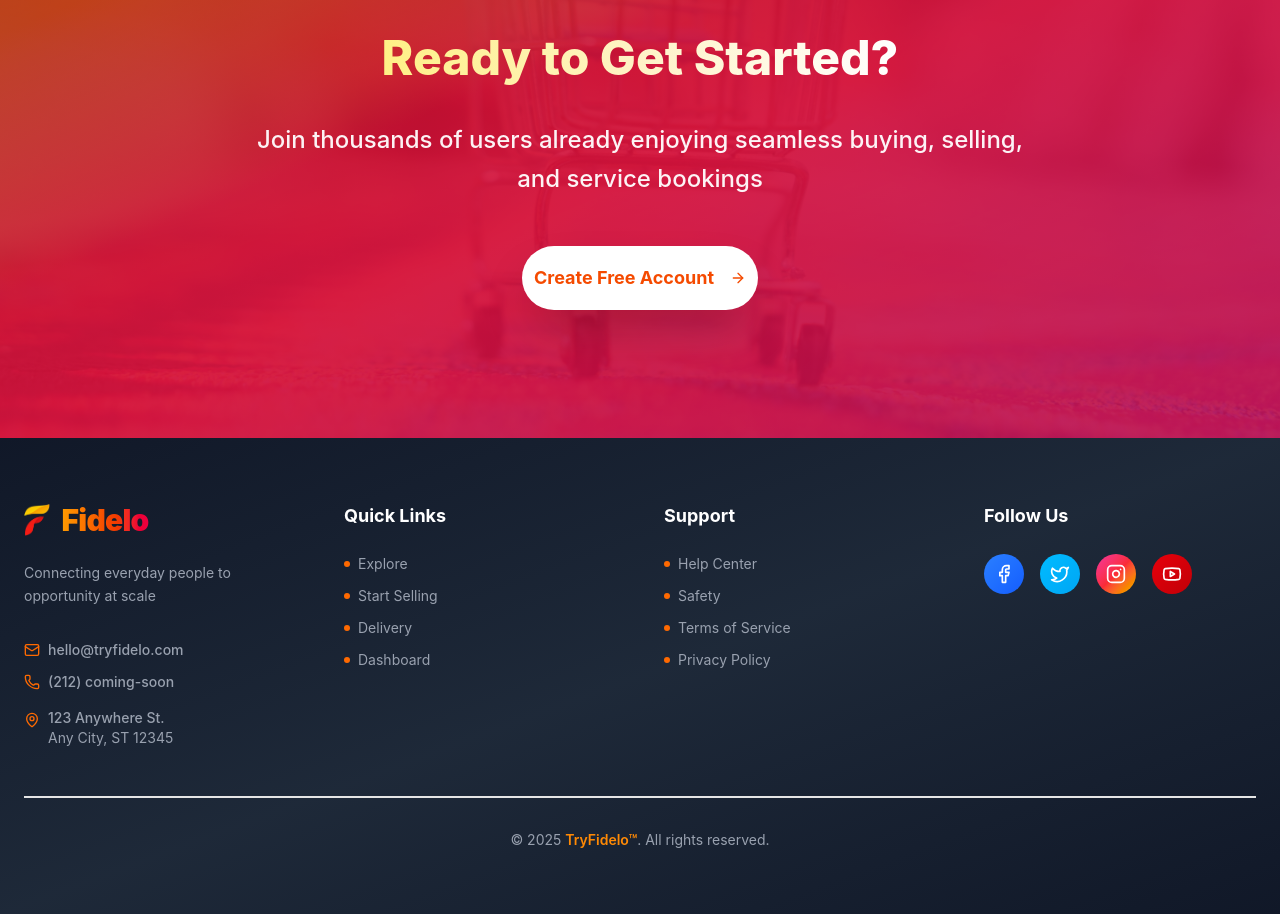
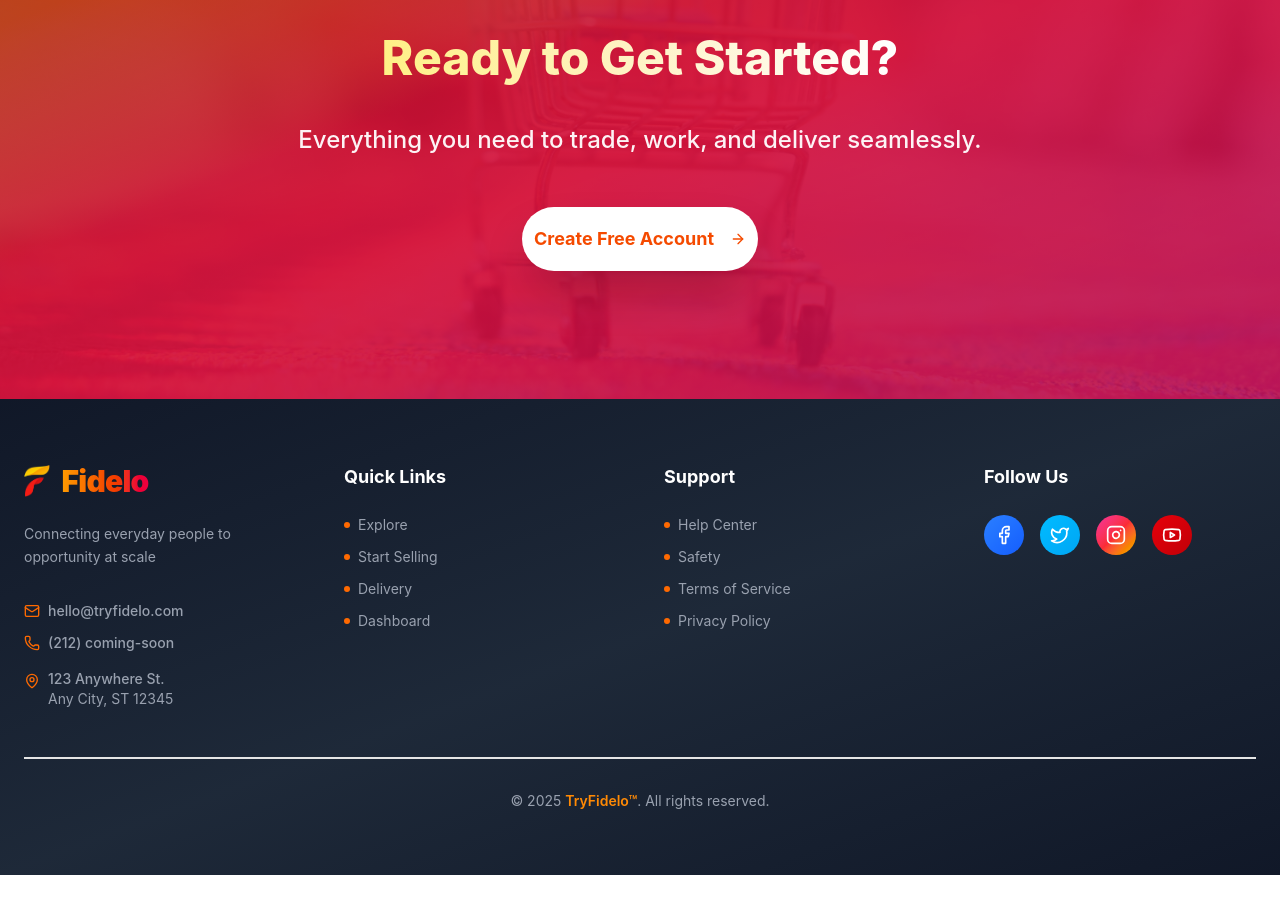
Before and after one commit to tryfidelo-creator/tryfidelo, a React (Vite) app: page / in a window 1280 px wide. Shown: the part 2640-3554 px from the top of the page. After the commit the page ends 3515 px from the top, so only its background shows below. Built offline with nearby package versions, Linux system fonts and the light colour scheme.

Commit message:
Update HomePage.tsx

```diff
--- a/src/pages/HomePage.tsx
+++ b/src/pages/HomePage.tsx
@@ -193,7 +193,7 @@ export function HomePage() {
               </span>
             </h2>
             <p className="text-base sm:text-lg md:text-xl lg:text-2xl text-white/95 mb-8 sm:mb-12 max-w-3xl mx-auto leading-relaxed font-medium text-pretty px-4 sm:px-0">
-              Join thousands of users already enjoying seamless buying, selling, and service bookings
+              Everything you need to trade, work, and deliver seamlessly.
             </p>
             <Link to={ROUTES.REGISTER}>
               <Button className="bg-white cursor-pointer text-orange-600 hover:bg-yellow-50 font-bold text-sm sm:text-base md:text-lg h-12 sm:h-14 md:h-16 px-8 sm:px-12 rounded-full shadow-2xl hover:shadow-3xl hover:scale-105 transition-all duration-300">
```
